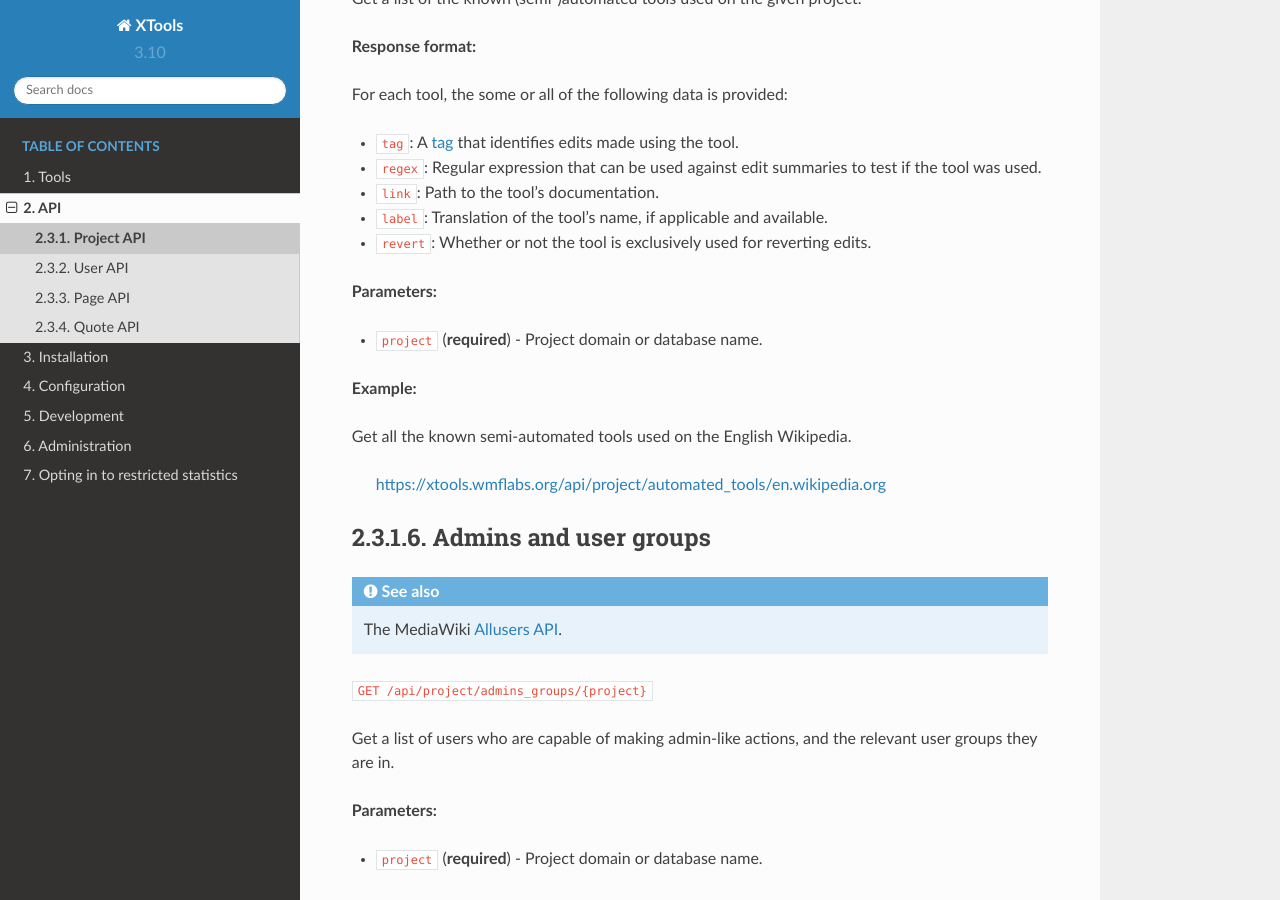
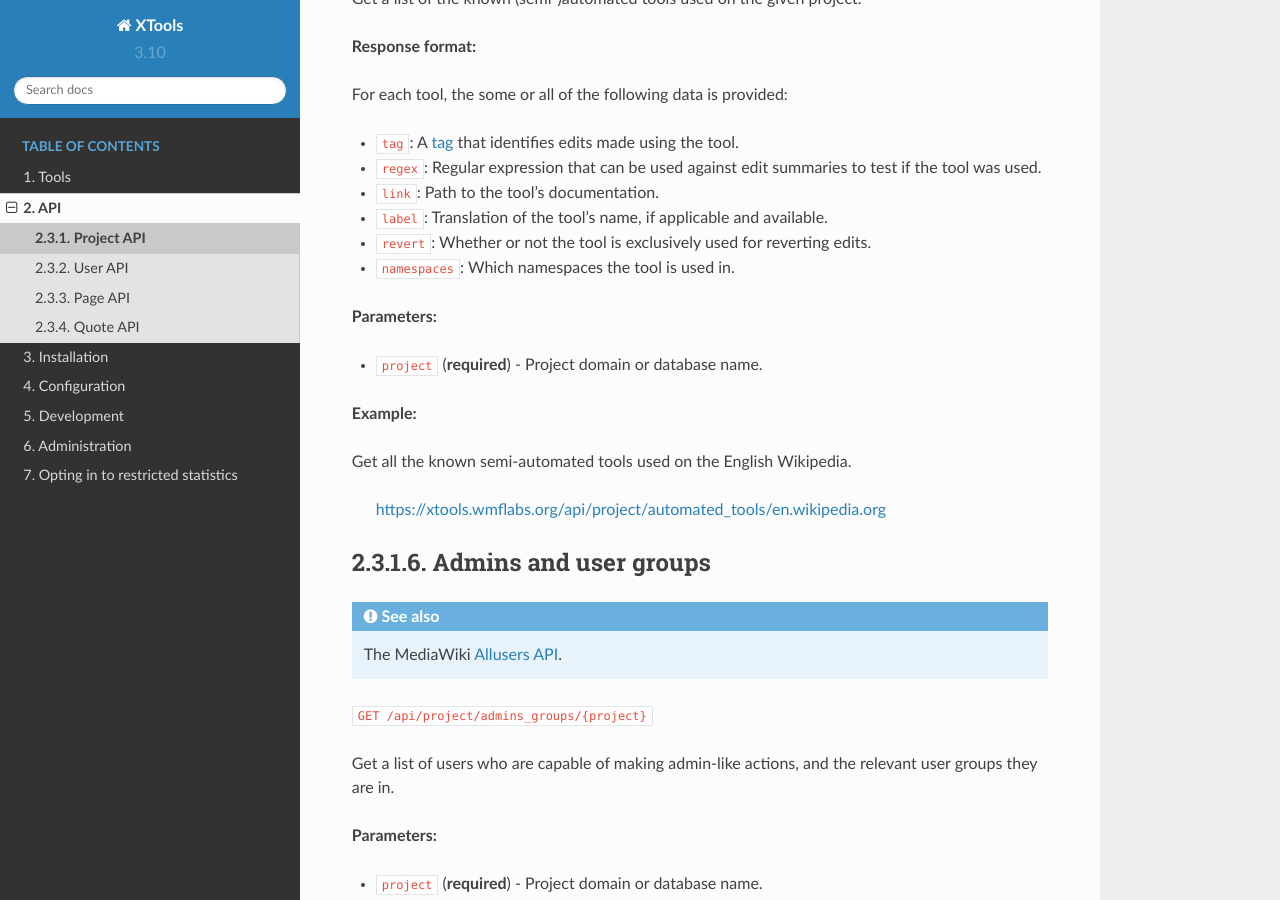
Before and after one commit to x-tools/xtools, a Sphinx documentation site: the page built from docs/api/project.rst, in a window 1280 px wide and 900 px high, scrolled down 2045 px. Built offline with Sphinx 7.4.7 and the Read the Docs theme 2.0.0, drawn with Linux system fonts in a browser that asks for light colours.

Commit message:
Update documentation for Automated tools API

```diff
--- a/docs/api/project.rst
+++ b/docs/api/project.rst
@@ -90,6 +90,7 @@ For each tool, the some or all of the following data is provided:
 * ``link``: Path to the tool's documentation.
 * ``label``: Translation of the tool's name, if applicable and available.
 * ``revert``: Whether or not the tool is exclusively used for reverting edits.
+* ``namespaces``: Which namespaces the tool is used in.
 
 **Parameters:**
 
```
